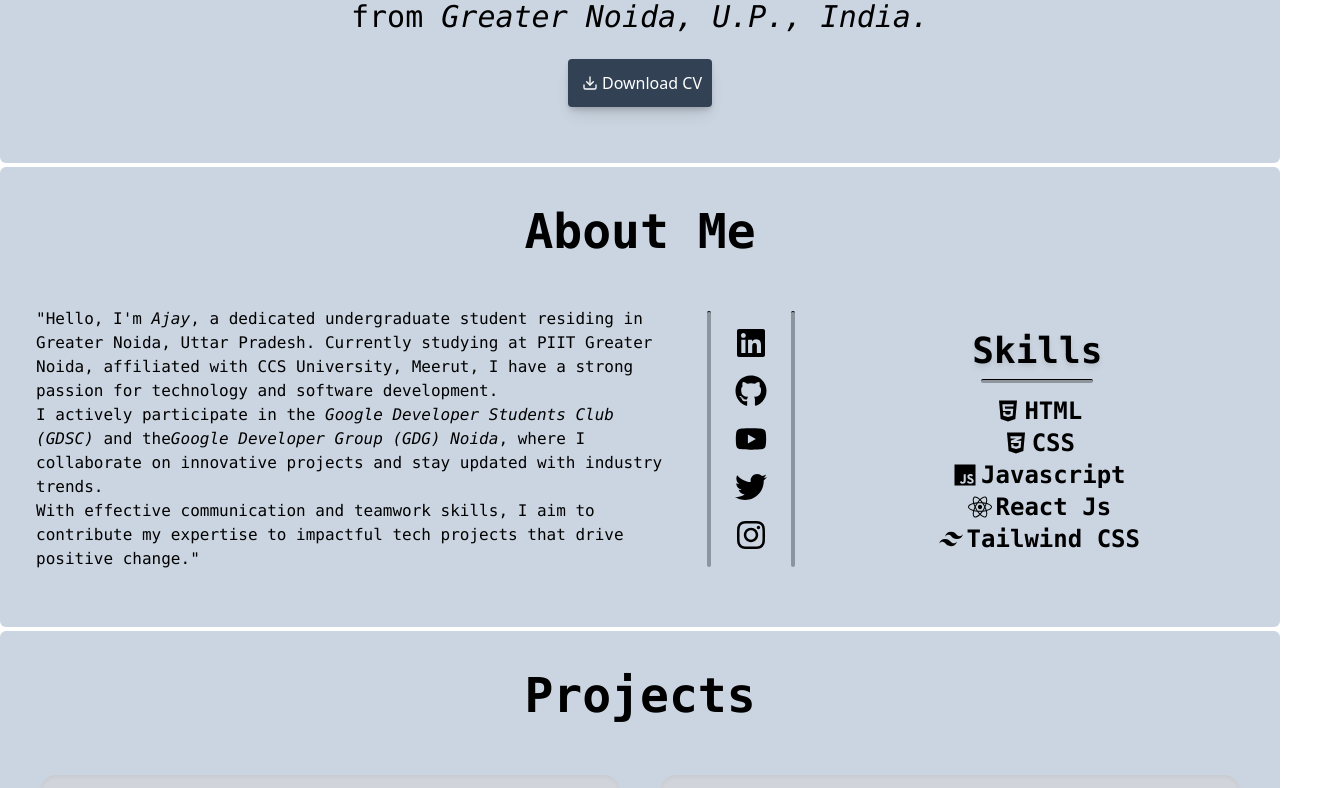
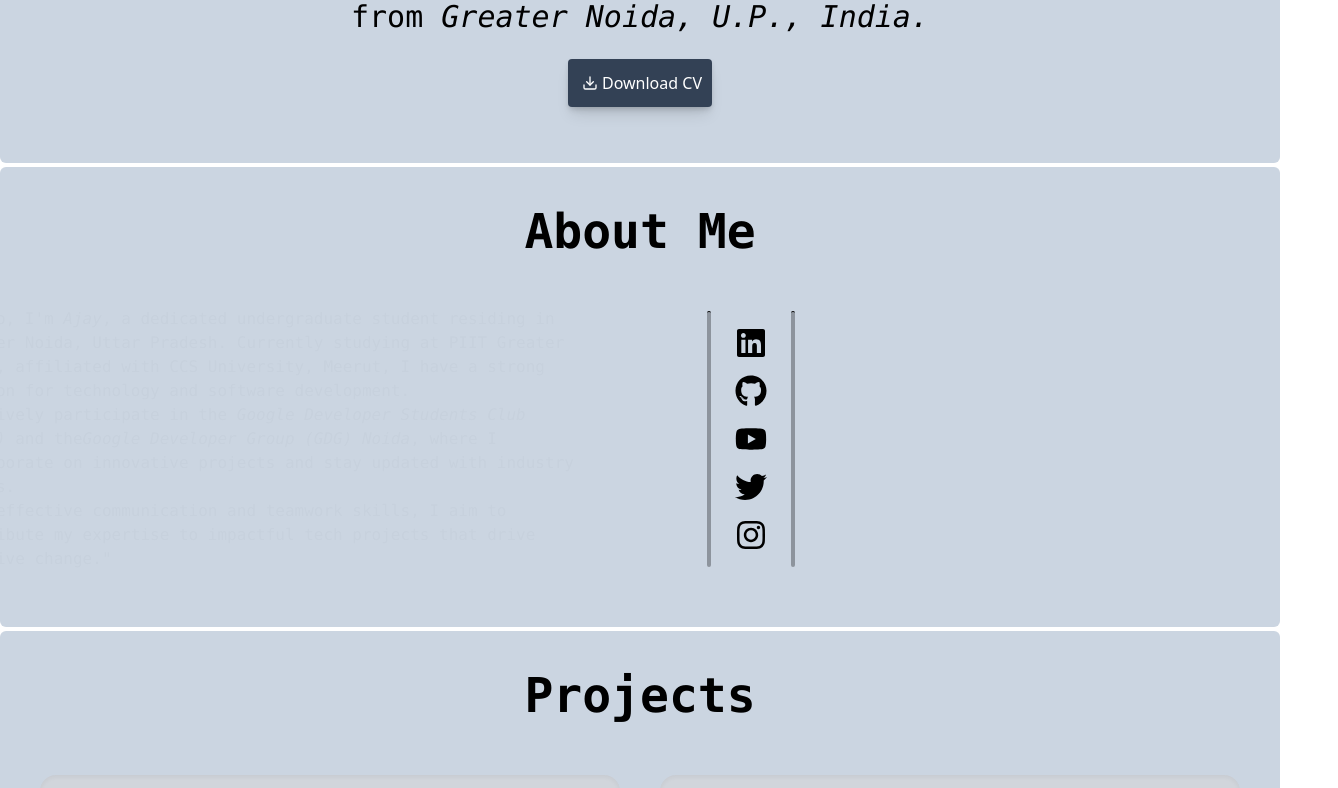
Before and after one commit to A-JA-Y/ajay-portfolio, a React (Create React App) app: page / in a window 1280 px wide. Shown: the part 481-1269 px from the top of the page, 1338 px wide, since content can reach past the window. Built offline with nearby package versions, Linux system fonts and the light colour scheme.

Commit message:
about scroll animation

```diff
--- a/src/components/about/index.jsx
+++ b/src/components/about/index.jsx
@@ -1,4 +1,5 @@
 import React from "react";
+import '../../style.css';
 import {
   FaTwitter,
   FaLinkedin,
@@ -19,9 +20,9 @@ function About() {
         <h1 className="text-center py-4 mb-4 text-3xl sm:text-5xl font-extrabold">
           About Me
         </h1>
-        <div className="container mx-auto flex flex-col lg:flex-row items-center justify-center pb-3">
+        <div className="container mx-auto flex flex-col lg:flex-row  items-center justify-center pb-3">
           <div className="w-full lg:w-3/5">
-            <div className="intro p-5 text-sm sm:text-base">
+            <div className="intro p-5 text-sm sm:text-base left-animation">
               <p>
                 "Hello, I'm <i>Ajay</i>, a dedicated undergraduate student
                 residing in Greater Noida, Uttar Pradesh. Currently studying at
@@ -65,7 +66,7 @@ function About() {
           </div>
           <hr className="hidden lg:block lg:h-64 lg:w-1 border-black bg-black bg-opacity-30 mx-4 rounded-full" />
           <div className="right w-full lg:w-2/5 p-4">
-            <div className="skills flex flex-col items-center justify-center">
+            <div className="skills flex flex-col items-center justify-center right-animation">
               <h2 className="text-2xl sm:text-4xl font-bold drop-shadow-md my-2">
                 Skills
               </h2>
--- /dev/null
+++ b/src/style.css
@@ -0,0 +1,26 @@
+.left-animation {
+  opacity: 0;
+  transform: translateX(-90px);
+  animation: slideInLeft 0.5s forwards;
+  animation-timeline: view(450px 10px);
+}
+
+@keyframes slideInLeft {
+  to {
+    opacity: 1;
+    transform: translateX(0);
+  }
+}
+
+.right-animation {
+  opacity: 0;
+  transform: translateX(90px);
+  animation: slideInRight 0.5s forwards;
+  animation-timeline: view(450px 10px);
+}
+@keyframes slideInRight {
+  to {
+    opacity: 1;
+    transform: translateX(0);
+  }
+}
```
